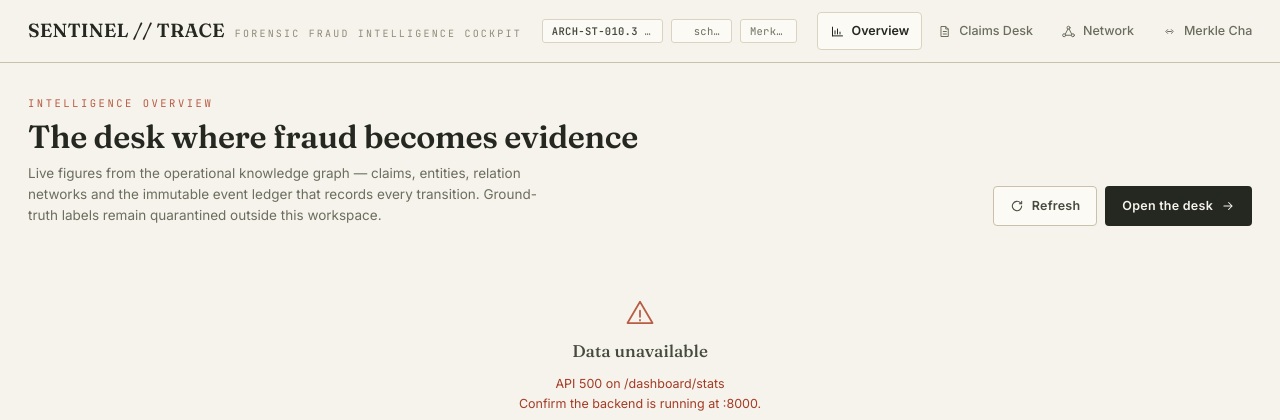
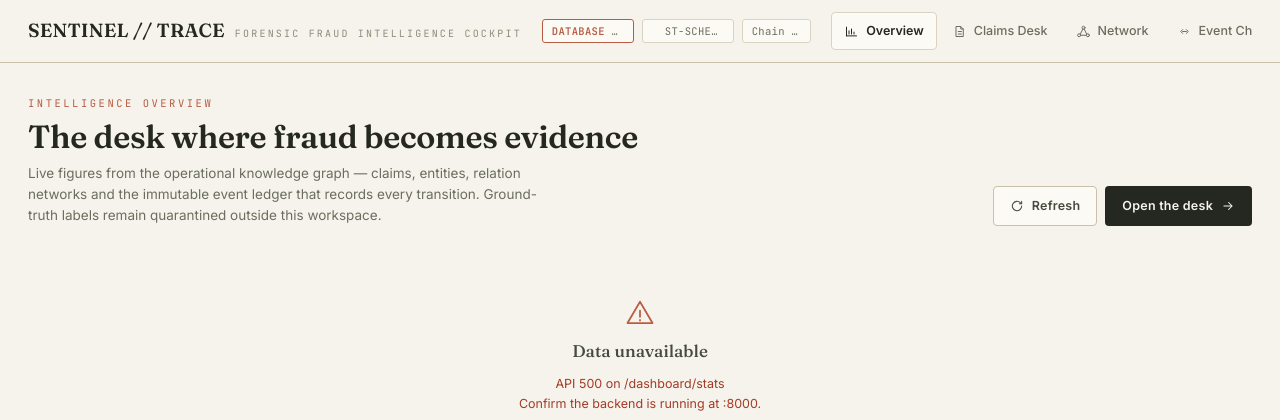
Before and after one commit to Lavish911/sentinel-trace, a FastAPI app: page / in a window 1280 px wide. Shown: the top 420 px of the page. Run offline with FastAPI, Linux system fonts and the light colour scheme; data that the repository does not hold is empty; parts of the project's set-up code (start-up, migrations or seed data) failed here and were passed over.

Commit message:
feat(cockpit): refine dashboard telemetry, event chain tip display, and scenario filters

```diff
--- a/backend/app/templates/cockpit.html
+++ b/backend/app/templates/cockpit.html
@@ -322,13 +322,13 @@ g.node.sel .nshape{stroke:var(--ink) !important;stroke-width:2.6 !important}
     <div class="chip-row" id="mast-chips" aria-hidden="true">
       <span class="chip" id="chip-baseline"><b>ARCH-ST-010.3 VERIFIED</b></span>
       <span class="chip" id="chip-schema"><span class="dot" id="chip-schema-dot"></span><span id="chip-schema-txt">schema…</span></span>
-      <span class="chip" id="chip-merkle">Merkle …</span>
+      <span class="chip" id="chip-merkle" title="Sequential ST-EVT-V2 cryptographic hash chain tip hash">Chain Tip …</span>
     </div>
     <nav class="mast-nav" aria-label="Primary">
       <a class="nav-item" href="#/overview" data-nav="overview"><svg viewBox="0 0 24 24"><path d="M4 19V5M4 19h16M8 16v-5m4 5V8m4 8v-3"/></svg>Overview</a>
       <a class="nav-item" href="#/claims" data-nav="claims"><svg viewBox="0 0 24 24"><path d="M7 4h7l4 4v12H7zM14 4v4h4M10 12h5m-5 4h5"/></svg>Claims Desk</a>
       <a class="nav-item" href="#/network" data-nav="network"><svg viewBox="0 0 24 24"><circle cx="12" cy="6" r="2.4"/><circle cx="5" cy="18" r="2.4"/><circle cx="19" cy="18" r="2.4"/><path d="M11 8l-4 8m6-8l4 8M7.5 18h9"/></svg>Network</a>
-      <a class="nav-item" href="#/chain" data-nav="chain"><svg viewBox="0 0 24 24"><path d="M9 15l-3-3 3-3m6 0l3 3-3 3M9 12h6"/></svg>Merkle Chain</a>
+      <a class="nav-item" href="#/chain" data-nav="chain"><svg viewBox="0 0 24 24"><path d="M9 15l-3-3 3-3m6 0l3 3-3 3M9 12h6"/></svg>Event Chain</a>
       <a class="nav-item" href="#/cases" data-nav="cases"><svg viewBox="0 0 24 24"><path d="M4 8h16v11H4zM4 8l2-4h12l2 4M10 12h4"/></svg>SIU Cases</a>
     </nav>
   </div>
@@ -502,17 +502,30 @@ async function loadGlobal(){
   ]);
   State.dashboard = dash; State.health = health;
   if(dash){
-    $('#chip-baseline').innerHTML = `<b>${esc(dash.dataset_baseline)}</b>`;
-    $('#chip-merkle').textContent = 'Merkle ' + dash.merkle_root.slice(0,12) + '…';
+    const tip = dash.tip_event_hash || dash.merkle_root || '';
+    $('#chip-merkle').textContent = 'Chain Tip ' + (tip ? tip.slice(0,12) + '…' : '—');
+    $('#chip-merkle').title = `ST-EVT-V2 sequential tip hash: ${tip} (Tip Seq #${dash.event_chain?.tip_sequence_no || dash.entities?.immutable_events || 19675})`;
     $('#foot-baseline').textContent = dash.dataset_baseline;
   }
   if(health){
-    const ok = !!health.schema_digest;
-    $('#chip-schema-dot').className = 'dot ' + (ok ? 'dot-ok' : '');
-    $('#chip-schema-txt').innerHTML = `ST-SCHEMA <span style="color:${ok?'var(--sage)':'var(--terra)'}">${ok?'OK':'FAIL'}</span> · ${esc((health.schema_digest||'').slice(0,8))||'—'}`;
-    $('#chip-schema').title = health.schema_verified
-      ? 'Schema digest verified'
-      : `Digest ${health.schema_digest} matches baseline; deployment reports trigger count ${health.trigger_count} vs expected ${health.expected_trigger_count ?? 24} (backend config drift — see Integrity panel on Overview).`;
+    const ok = !!health.schema_verified;
+    const digest = health.schema_digest || '';
+    if(ok){
+      $('#chip-baseline').innerHTML = `<b>${esc(health.schema_baseline)} VERIFIED</b>`;
+      $('#chip-baseline').style.borderColor = 'var(--sage)';
+    } else {
+      $('#chip-baseline').innerHTML = `<b style="color:var(--terra)">${esc(health.schema_baseline||'SCHEMA')} UNVERIFIED</b>`;
+      $('#chip-baseline').style.borderColor = 'var(--terra)';
+    }
+    $('#chip-schema-dot').className = 'dot ' + (ok ? 'dot-ok' : 'dot-fail');
+    $('#chip-schema-txt').innerHTML = `ST-SCHEMA <span style="color:${ok?'var(--sage)':'var(--terra)'}">${ok?'OK':'FAIL'}</span> · ${esc(digest.slice(0,8))||'—'}`;
+    $('#chip-schema').title = ok
+      ? `Canonical ${health.schema_baseline} schema verified (12 tables, 27 triggers, digest ${digest})`
+      : `Schema mismatch or unverified: Tables: ${health.table_count}/12, Triggers: ${health.trigger_count}/27. Digest: ${digest}`;
+  } else {
+    $('#chip-baseline').innerHTML = `<b style="color:var(--terra)">DATABASE OFFLINE</b>`;
+    $('#chip-baseline').style.borderColor = 'var(--terra)';
+    $('#chip-schema-txt').innerHTML = `ST-SCHEMA <span style="color:var(--terra)">FAIL</span>`;
   }
 }
 
@@ -659,12 +672,9 @@ async function renderOverview(){
         <div class="card-b" style="font-size:12.5px;display:flex;flex-direction:column;gap:8px">
           <div class="fld" style="grid-template-columns:170px 1fr"><dt>Dataset baseline</dt><dd class="mono">${esc(dash.dataset_baseline)}</dd></div>
           <div class="fld" style="grid-template-columns:170px 1fr"><dt>Schema digest</dt><dd class="hash">${esc(State.health?.schema_digest||'—')} ${State.health?.schema_digest?`<button class="copy-btn" onclick="copyText('${esc(State.health.schema_digest)}','Digest')" aria-label="Copy schema digest">${I.copy}copy</button>`:''}</dd></div>
-          <div class="fld" style="grid-template-columns:170px 1fr"><dt>Merkle root</dt><dd class="hash">${esc(dash.merkle_root)} <button class="copy-btn" onclick="copyText('${esc(dash.merkle_root)}','Root')" aria-label="Copy Merkle root">${I.copy}copy</button></dd></div>
-          <div class="fld" style="grid-template-columns:170px 1fr"><dt>Immutable events</dt><dd class="mono num">${fmtNum(ent.immutable_events)}</dd></div>
-          ${State.health && !State.health.schema_verified ? `
-          <div class="payoff-note" style="margin-top:4px">
-            <b>Deployment notice.</b> The schema digest matches the ${esc(State.health.schema_baseline||'ARCH-ST-010.3')} baseline, but the running backend config expects ${State.health.expected_trigger_count ?? 24} triggers and the deployed schema ships <b>${State.health.trigger_count}</b>. The richer 010.3 trigger set is intentional; backend <code>verify_schema()</code> still flags count drift. Data integrity itself is unaffected.
-          </div>`:''}
+          <div class="fld" style="grid-template-columns:170px 1fr"><dt>Chain tip hash</dt><dd class="hash">${esc(dash.tip_event_hash||dash.merkle_root||'—')} <button class="copy-btn" onclick="copyText('${esc(dash.tip_event_hash||dash.merkle_root||'')}','Tip hash')" aria-label="Copy chain tip hash">${I.copy}copy</button></dd></div>
+          <div class="fld" style="grid-template-columns:170px 1fr"><dt>Immutable events</dt><dd class="mono num">${fmtNum(ent.immutable_events)} sequential events (ST-EVT-V2)</dd></div>
+          <div class="fld" style="grid-template-columns:170px 1fr"><dt>Verification status</dt><dd>${State.health?.schema_verified ? `<span class="badge badge-ok">VERIFIED · ARCH-ST-010.3 COMPLIANT (12 tables, 27 triggers)</span>` : `<span class="badge badge-fail">UNVERIFIED · ${esc(State.health?.details||'Schema mismatch')}</span>`}</dd></div>
         </div>
       </div>
     </div>
@@ -885,7 +895,7 @@ function paintNetTabBadge(net){
   if(el && net && net.metrics) el.textContent = ` ${net.metrics.total_nodes}/${net.metrics.total_edges}`;
 }
 
-const DOSSIER_TABS = [ ['dossier','Dossier'], ['indicators','Indicators'], ['network','Network'], ['chain','Merkle chain'], ['case','SIU case'] ];
+const DOSSIER_TABS = [ ['dossier','Dossier'], ['indicators','Indicators'], ['network','Network'], ['chain','Event chain'], ['case','SIU case'] ];
 function setDossierTab(tab){
   State.dossier.tab = tab;
   $$('.dtab').forEach(b => b.setAttribute('aria-selected', String(b.dataset.tab === tab)));
@@ -1610,12 +1620,12 @@ async function renderChainView(claimId){
   const T = sesToken; const root = $('#view-chain');
   State.chain.claimId = claimId;
   root.innerHTML = `
-    <div class="breadcrumbs"><a href="#/overview">Overview</a><span class="sep">/</span><span>Merkle audit timeline</span></div>
+    <div class="breadcrumbs"><a href="#/overview">Overview</a><span class="sep">/</span><span>Event audit timeline</span></div>
     <div class="page-head">
       <div>
-        <div class="eyebrow">Merkle Audit Timeline</div>
+        <div class="eyebrow">Cryptographic Event Audit Timeline</div>
         <h1 id="m-h">Every transition, hashed and sequenced</h1>
-        <p class="lede">The immutable event ledger. Each event carries a SHA-256 hash chained to its predecessor; the dashboard exposes the dataset Merkle root. Scope the view to one claim to follow its forensic chronology.</p>
+        <p class="lede">The immutable event ledger. Each event carries a SHA-256 hash chained to its predecessor (prev_event_hash); the dashboard exposes the dataset tip event hash. Scope the view to one claim to follow its forensic chronology.</p>
       </div>
       <div class="head-meta" id="chain-head-meta"></div>
     </div>
@@ -1629,7 +1639,7 @@ async function renderChainView(claimId){
         <div class="field" id="chain-type-field" style="display:none"><label for="chain-type">Event type within scope</label><select class="select" id="chain-type"></select></div>
         <div class="field"><label>&nbsp;</label><button class="btn btn-ghost" id="chain-go" ${claimId?'':'disabled'}>Load timeline</button></div>
       </div>
-      <p class="hint" style="padding:8px 16px;border-top:1px solid var(--panel-line)">The API exposes the chain per claim (GET /claims/{id}/timeline). A global, cross-claim event feed is not part of the current API surface, so the dataset-wide view is limited to the Merkle summary above.</p>
+      <p class="hint" style="padding:8px 16px;border-top:1px solid var(--panel-line)">The API exposes the chain per claim (GET /claims/{id}/timeline). A global, cross-claim event feed is not part of the current API surface, so the dataset-wide view is limited to the ledger summary above.</p>
     </div>
     <div id="chain-body">${claimId ? renderLoading('Replaying the event chain for ' + claimId + '.') : ''}</div>
     <div class="card" style="margin-top:14px">
@@ -1640,10 +1650,11 @@ async function renderChainView(claimId){
   const dash = State.dashboard || await api('/dashboard/stats').catch(()=>null);
   if(T !== sesToken) return;
   if(dash){
+    const tip = dash.tip_event_hash || dash.merkle_root || '';
     $('#chain-stats-slot').innerHTML = `
       <div class="chain-stats" role="list" aria-label="Ledger summary">
-        <div role="listitem"><div class="cs-label">Merkle root</div><div class="cs-val" style="font-size:12px">${esc(dash.merkle_root.slice(0,18))}… <button class="copy-btn" onclick="copyText('${esc(dash.merkle_root)}','Merkle root')" aria-label="Copy full Merkle root">${I.copy}copy</button></div></div>
-        <div role="listitem"><div class="cs-label">Immutable events</div><div class="cs-val">${fmtNum(dash.entities.immutable_events)}</div></div>
+        <div role="listitem"><div class="cs-label">Chain tip hash</div><div class="cs-val" style="font-size:12px">${esc(tip.slice(0,18))}… <button class="copy-btn" onclick="copyText('${esc(tip)}','Chain tip hash')" aria-label="Copy full chain tip hash">${I.copy}copy</button></div></div>
+        <div role="listitem"><div class="cs-label">Immutable events</div><div class="cs-val">${fmtNum(dash.entities?.immutable_events||19675)}</div></div>
         <div role="listitem"><div class="cs-label">Dataset baseline</div><div class="cs-val" style="font-size:12px">${esc(dash.dataset_baseline)}</div></div>
         <div role="listitem" id="chain-verify-slot"><div class="cs-label">Linkage (scoped)</div><div class="cs-val muted">—</div></div>
       </div>`;
@@ -1728,7 +1739,7 @@ function chainMarkup(events, subtitle, openFullFn){
   const ordered = events.slice().sort((a,b)=>a.sequence_no-b.sequence_no);
   const contiguous = new Map(ordered.map((e,i)=>[e.event_id, i>0 && e.prev_event_hash === ordered[i-1].event_hash]));
   return `
-    ${subtitle?`<p class="hint" style="margin-bottom:10px">${esc(subtitle)}${openFullFn?` <button class="btn btn-ghost btn-sm" style="margin-left:8px" onclick="${openFullFn}">Open in Merkle timeline ${I.arrowR}</button>`:''}</p>`:''}
+    ${subtitle?`<p class="hint" style="margin-bottom:10px">${esc(subtitle)}${openFullFn?` <button class="btn btn-ghost btn-sm" style="margin-left:8px" onclick="${openFullFn}">Open in event timeline ${I.arrowR}</button>`:''}</p>`:''}
     ${ordered.map(e=>{
       const pay = e.payload && Object.keys(e.payload).length ? e.payload : null;
       const idSafe = esc(e.event_id).replace(/[^a-zA-Z0-9_-]/g,'_');
--- a/requirements.txt
+++ b/requirements.txt
@@ -6,4 +6,4 @@ pydantic-settings>=2.2.0
 pytest>=7.0.0
 httpx>=0.27.0
 networkx>=3.2
-numpy>=1.24.0
+numpy>=1.26.0
```
Also changed, not shown: backend/app/api/v1/endpoints/claims.py (+22 -4 lines), backend/app/api/v1/endpoints/dashboard.py (+12 -4 lines).
